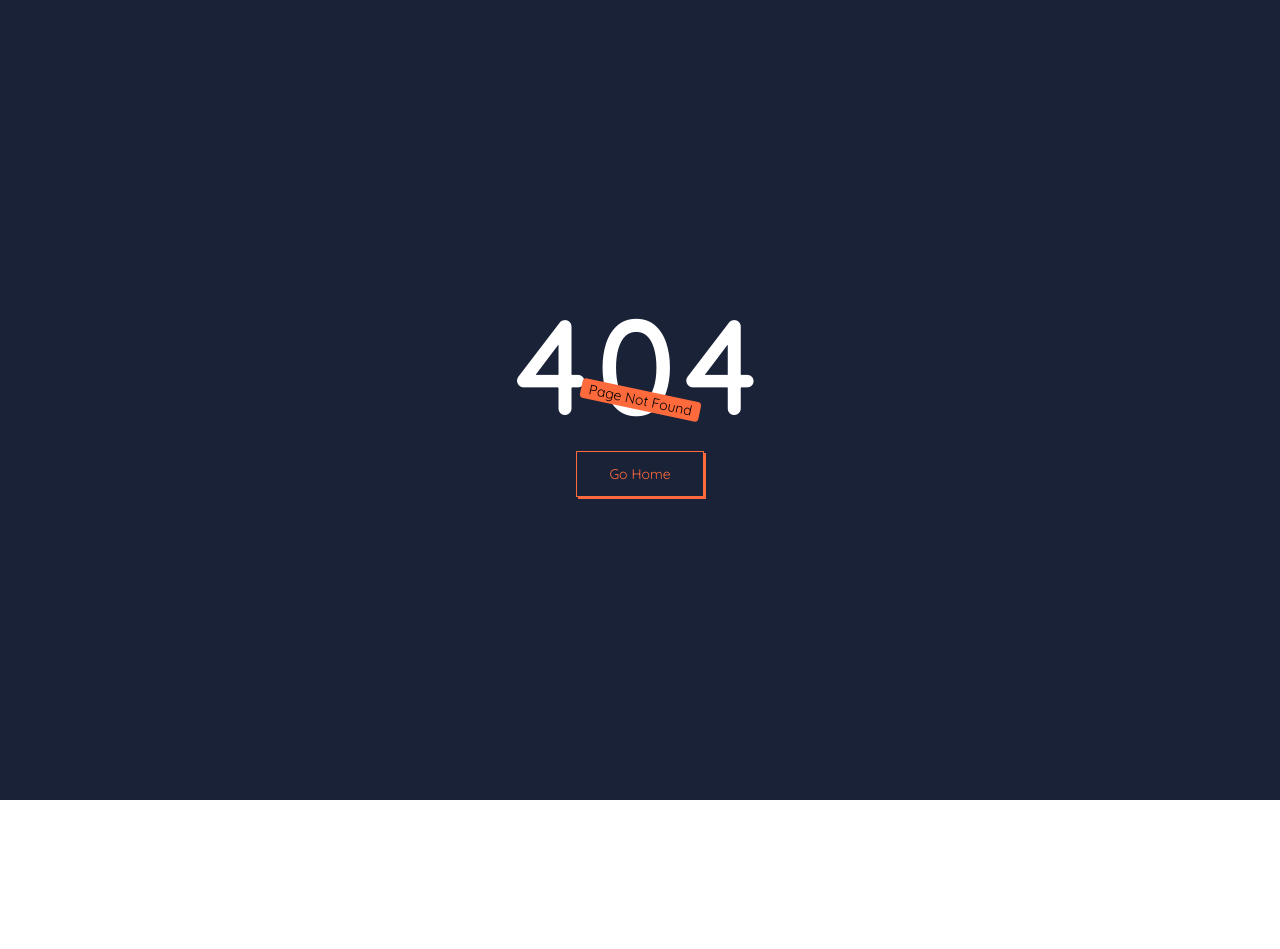
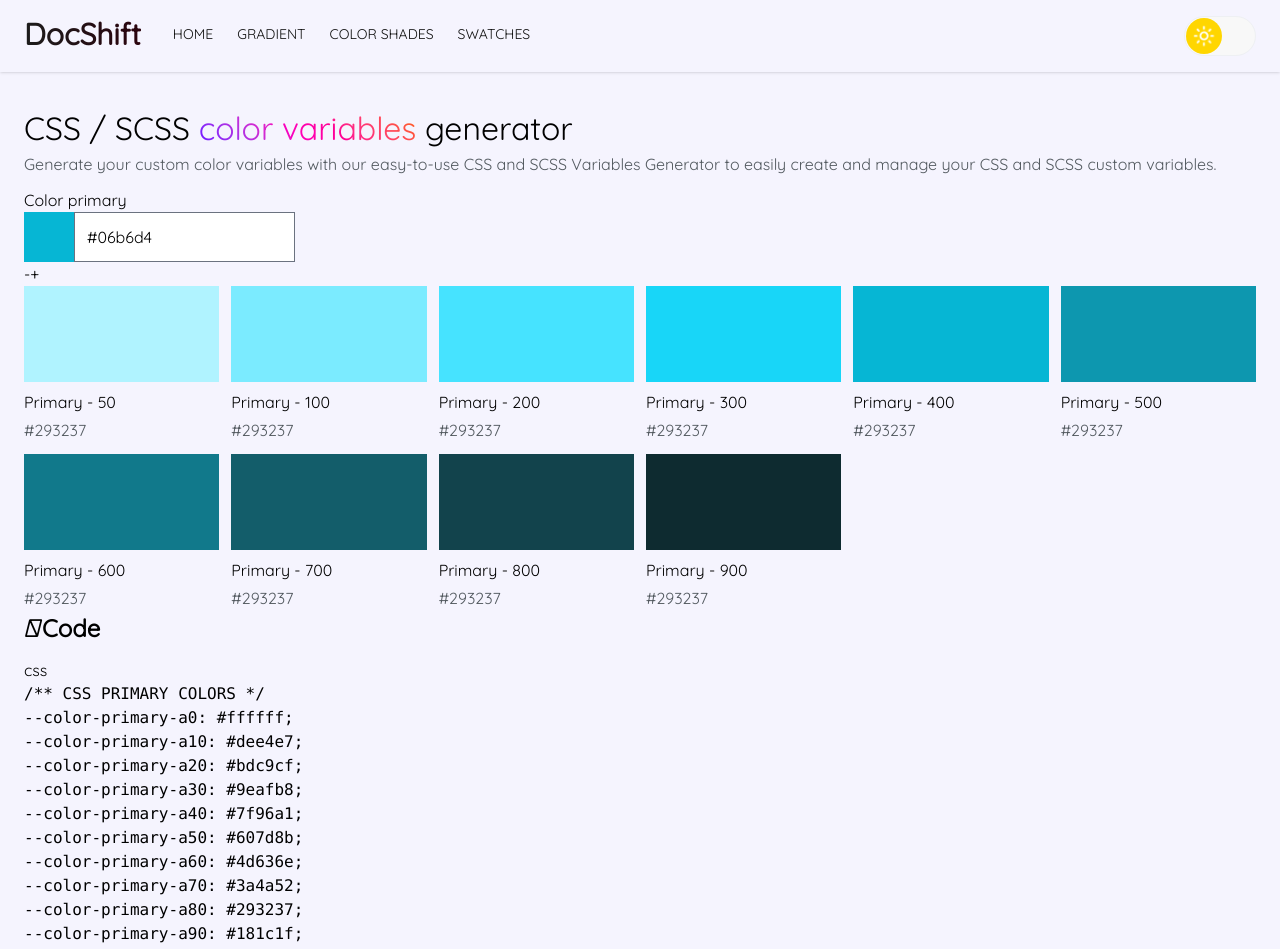
Before and after one commit to bhautikshiyani/DocShift, a React (Vite) app: page /css-generator in a window 1280 px wide. Before the commit this address had no page. Shown: the top 949 px of the page. Before the commit the page ends 800 px from the top, so only its background shows below. Built offline with nearby package versions, Linux system fonts and the light colour scheme; what tailwindcss-color-mix would draw is missing.

Commit message:
created css-generator page

```diff
--- a/package.json
+++ b/package.json
@@ -11,6 +11,7 @@
   },
   "dependencies": {
     "@headlessui/react": "^2.0.4",
+    "@radix-ui/react-popover": "1.0.7",
     "@tailwindcss/aspect-ratio": "^0.4.2",
     "@tailwindcss/forms": "^0.5.7",
     "@tailwindcss/typography": "^0.5.13",
--- a/src/App.jsx
+++ b/src/App.jsx
@@ -13,6 +13,7 @@ import Colours from '@pages/ColorShades/Colours';
 import GenerateColorShadesJson from "@pages/ColorShades/GenerateColorShadesJson";
 import PrivacyPolicy from "@pages/PrivacyPolicy";
 import Home from "./pages/Home";
+import CSSVariables from "./pages/CSSVariables";
 
 const App = () => {
 
@@ -24,6 +25,8 @@ const App = () => {
           <Route path="/"  element={<Home />} />
           <Route path="/gradient" element={<Gradient />} />
           <Route path="color-shades" element={<ColorShades />} />
+          <Route path="css-generator" element={<CSSVariables />} />
+
           <Route path='color-shades/generate' element={<GenerateCustomColorShades />} />
           <Route path='color-shades/generate/json' element={<GenerateColorShadesJson />} />
           <Route path='color-shades/generate/:id' element={<Colours />} />
--- /dev/null
+++ b/src/pages/CSSVariables.jsx
@@ -0,0 +1,158 @@
+import React, { useEffect, useState } from 'react'
+import { HexColorPicker } from 'react-colorful'
+import * as Popover from '@radix-ui/react-popover';
+import { colorShades, arrayToObject } from '@shared/utils';
+const useClipboard = () => {
+    const onCopy = (text) => {
+        if (typeof window !== 'undefined') {
+            navigator.clipboard.writeText(text);
+        }
+    };
+    return { onCopy };
+};
+
+const CSSVariables = () => {
+    const [color, setColor] = useState('#06b6d4');
+    const [amount, setAmount] = useState(10);
+    const [shades, setShades] = useState([]);
+
+
+    const getShades = (color, amount) => {
+        setShades(colorShades(color, amount, 80));
+    };
+
+    const { onCopy } = useClipboard();
+
+
+
+
+    useEffect(() => {
+        getShades(color, amount);
+    }, [color, amount]);
+
+    const [colorCopied, setColorCopied] = useState(false);
+    const copyColor = (color) => () => {
+        onCopy(color);
+        setColorCopied(true);
+        setTimeout(() => {
+            setColorCopied(false);
+        }, 500);
+    };
+    return (
+        <div className=''>
+            <h1 className="text-fs-200">CSS / SCSS <span className="text-gradient orange">color variables</span> generator</h1>
+            <p className="subtitle-1 text-muted mb-3">
+                Generate your custom color variables with our easy-to-use CSS and SCSS
+                Variables Generator to easily create and manage your CSS and SCSS custom variables.
+            </p>
+            <div>
+                <lable>Color primary</lable>
+                <div className='flex bprder'>
+                    <Popover.Root>
+                        <Popover.Trigger asChild>
+                            <button className="w-[50px] h-[50px]" style={{ backgroundColor: color }} aria-label="Update dimensions"> </button>
+                        </Popover.Trigger>
+                        <Popover.Portal>
+                            <Popover.Content className="PopoverContent " sideOffset={5}>
+                                <div className='custom-layout '>
+                                    <HexColorPicker color={color} onChange={setColor} />
+                                </div>
+                                <Popover.Arrow className="PopoverArrow" />
+                            </Popover.Content>
+                        </Popover.Portal>
+                    </Popover.Root>
+                    <input type='text' value={color} onChange={(e) => setColor(e.target.value)} className='' />
+                </div>
+            </div>
+            <div>
+                <div></div>
+                <div>
+                    <button>-</button>
+                    <button>+</button>
+
+                </div>
+            </div>
+            <div className="grid grid-cols-2 md:grid-cols-6 gap-3">
+                {shades.map((color, ind) => (
+                    <div>
+                        <div
+                            key={`${ind}-color-shade`}
+                            className="h-[6rem] flex items-center  justify-center cursor-pointer"
+                            style={{ backgroundColor: color }}
+                            onClick={copyColor(color)}
+                        ></div>
+
+                        <p className="subtitle-1 font-meidum mt-2 mb-1">
+                            Primary - {ind === 0 ? 50 : ind * 100}
+                        </p>
+
+                        <p className="subtitle-2 text-muted mb-0">
+                            #293237
+                        </p>
+                    </div>
+                ))}
+            </div>
+            <h2 className="text-fs-400 font-bold mb-3"><i className="material-icons-outlined text-primary me-1 mb-1"></i>
+                Code
+            </h2>
+            <div>
+                <div className="code-block-content">
+                    <div className="code-lang" >css
+                    </div>
+                    <pre>
+                        <code>
+                            <div className="code-line">
+                                <span className="token comment">/** CSS PRIMARY COLORS */</span>
+                            </div>
+                            <div className="code-line">
+                                <span className="token property">--color-primary-a0: </span>
+                                <span className="token number">#ffffff</span>;</div>
+                            <div className="code-line">
+                                <span className="token property">--color-primary-a10: </span>
+                                <span className="token number">#dee4e7</span>;</div>
+                            <div className="code-line">
+                                <span className="token property">--color-primary-a20: </span>
+                                <span className="token number">#bdc9cf</span>;</div>
+                            <div className="code-line">
+                                <span className="token property">--color-primary-a30: </span>
+                                <span className="token number">#9eafb8</span>
+                                ;
+                            </div>
+                            <div className="code-line">
+                                <span className="token property">--color-primary-a40: </span>
+                                <span className="token number">#7f96a1</span>
+                                ;
+                            </div>
+                            <div className="code-line">
+                                <span className="token property">--color-primary-a50: </span>
+                                <span className="token number">#607d8b</span>;</div>
+                            <div className="code-line">
+                                <span className="token property">--color-primary-a60: </span>
+                                <span className="token number">#4d636e</span>;</div>
+                            <div className="code-line">
+                                <span className="token property">--color-primary-a70: </span>
+                                <span className="token number">#3a4a52</span>;</div>
+                            <div className="code-line">
+                                <span className="token property">--color-primary-a80: </span>
+                                <span className="token number">#293237</span>;</div>
+                            <div className="code-line">
+                                <span className="token property">--color-primary-a90: </span>
+                                <span className="token number">#181c1f</span>;</div>
+                            <div className="code-line"></div>
+                            <div className="code-line">
+                                <span className="token comment">/** EXAMPLES */</span>
+                            </div>
+                            <div className="code-line">
+                                <span className="token property">color: </span>
+                                <span className="token attribute">var(--color-primary-a50)</span>;</div>
+                            <div className="code-line"><span className="token property">background-color: </span>
+                                <span className="token attribute">var(--color-primary-a90)</span>;</div>
+                        </code>
+                    </pre>
+                </div>
+            </div>
+        </div>
+    )
+}
+
+export default CSSVariables
--- a/src/pages/ColorShades/Colours.jsx
+++ b/src/pages/ColorShades/Colours.jsx
@@ -1,6 +1,6 @@
 import React, { useEffect, useState } from "react";
 import ColourShades from "./ColourShades";
-import { Link, useParams } from "react-router-dom";
+import { useParams } from "react-router-dom";
 import Values from "values.js";
 
 const Colours = () => {
--- a/src/pages/ColorShades/GenerateColorShadesJson.jsx
+++ b/src/pages/ColorShades/GenerateColorShadesJson.jsx
@@ -151,7 +151,6 @@ const GenerateColorShadesJson = () => {
                             <CustomScrollbars
                                 autoHide={false}
                                 style={{ height: 70 }}
-
                             >
                                 <div className="flex">
                                     {shades.map((color, ind) => (
--- a/src/pages/Home.jsx
+++ b/src/pages/Home.jsx
@@ -51,7 +51,7 @@ const Home = () => {
                     </div>
                 </div>
             </section>
-            <section className='container mt-4 grid gap-6'>
+            <section className='mt-4 grid gap-6'>
                 <div className='grid sm:grid-cols-2 gap-5 md:grid-cols-3'>
                     <div className='card p-0.5 card-home home-palette card-1-bg relative rounded-[12px] transition duration-300 '>
                         <div className='z-[2] relative flex flex-col items-center gap-3 rounded-[16px] hover:rounded-[12px] hover:shadow-none transition duration-300 bg-[var(--theme-surface-container)] p-4'>
@@ -75,7 +75,7 @@ const Home = () => {
                 <div className=' p-4 rounded-[12px] bg-[var(--theme-surface-body-pane)] dark:bg-[var(--theme-surface-container)] '>
                     <h2 className='font-bold text-black dark:text-white text-[20px]'>Tools</h2>
                     <div className='grid grid-cols-1 md:grid-cols-2 xl:grid-cols-3 gap-4'>
-                        <div className='flex items-start gap-4 rounded-[12px] p-5 bg-[var(--theme-surface-a10)] dark:bg-[var(--theme-surface-container-low)]'>
+                        <div  onClick={() => navigate('/css-generator')} className='flex items-start gap-4 rounded-[12px] p-5 bg-[var(--theme-surface-a10)] dark:bg-[var(--theme-surface-container-low)]'>
                             <div className='w-[45px] rounded text-[24px] flex items-center justify-center h-[45px] text-white bg-[linear-gradient(135deg,#4327f2,#2a11c5)]'>
                                 <HiCode />
                             </div>
--- a/src/shared/animation.js
+++ b/src/shared/animation.js
@@ -1,6 +1,6 @@
 export const SectionAppearAnimation = {
-  initial: { scale: 0 },
-  animate: { scale: [0, 1.05, 1] },
+  initial: { opacity: 0 },
+  animate: { opacity: [0, 1.05, 1] },
   transition: (delay = 0) => ({
     delay,
     times: [0, 0.75, 1],
--- /dev/null
+++ b/src/styles/custom/index.scss
@@ -0,0 +1 @@
+@forward 'popover';
--- /dev/null
+++ b/src/styles/custom/popover.scss
@@ -0,0 +1,66 @@
+.PopoverContent {
+    animation-duration: 400ms;
+    animation-timing-function: cubic-bezier(0.16, 1, 0.3, 1);
+    will-change: transform, opacity;
+  }
+  .PopoverContent:focus {
+    box-shadow: hsl(206 22% 7% / 35%) 0px 10px 38px -10px, hsl(206 22% 7% / 20%) 0px 10px 20px -15px,
+      0 0 0 2px var(--violet-7);
+  }
+  .PopoverContent[data-state='open'][data-side='top'] {
+    animation-name: slideDownAndFade;
+  }
+  .PopoverContent[data-state='open'][data-side='right'] {
+    animation-name: slideLeftAndFade;
+  }
+  .PopoverContent[data-state='open'][data-side='bottom'] {
+    animation-name: slideUpAndFade;
+  }
+  .PopoverContent[data-state='open'][data-side='left'] {
+    animation-name: slideRightAndFade;
+  }
+
+
+  @keyframes slideUpAndFade {
+    from {
+      opacity: 0;
+      transform: translateY(2px);
+    }
+    to {
+      opacity: 1;
+      transform: translateY(0);
+    }
+  }
+
+  @keyframes slideRightAndFade {
+    from {
+      opacity: 0;
+      transform: translateX(-2px);
+    }
+    to {
+      opacity: 1;
+      transform: translateX(0);
+    }
+  }
+
+  @keyframes slideDownAndFade {
+    from {
+      opacity: 0;
+      transform: translateY(-2px);
+    }
+    to {
+      opacity: 1;
+      transform: translateY(0);
+    }
+  }
+
+  @keyframes slideLeftAndFade {
+    from {
+      opacity: 0;
+      transform: translateX(2px);
+    }
+    to {
+      opacity: 1;
+      transform: translateX(0);
+    }
+  }
--- a/src/styles/global.scss
+++ b/src/styles/global.scss
@@ -1,4 +1,6 @@
 @use "abstracts" as *;
+@use "custom" as *;
+
 @tailwind base;
 @tailwind components;
 @tailwind utilities;
@@ -341,3 +343,38 @@ table.table-pricing i:not(.material-icons-outlined) {
     --gradient-angle: 360deg;
   }
 }
+
+.text-muted {
+  color: #52595f !important;
+  color: var(--theme-muted) !important;
+}
+
+/* Custom layout */
+.custom-layout .react-colorful {
+  padding: 10px;
+  border-radius: 12px;
+  background: #33333a;
+  box-shadow: 0 6px 12px #999;
+}
+
+.custom-layout .react-colorful__saturation {
+  margin: 15px 0 0px;
+  border-radius: 5px;
+  border-bottom: none;
+}
+
+.custom-layout .react-colorful__hue {
+  order: -1;
+}
+
+.custom-layout .react-colorful__hue,
+.custom-layout .react-colorful__alpha {
+  height: 14px;
+  border-radius: 5px;
+}
+
+.custom-layout .react-colorful__hue-pointer,
+.custom-layout .react-colorful__alpha-pointer {
+  width: 16px;
+  height: 16px;
+}
```
Also changed, not shown: 1 other file (tests, documents, lock files or other folders).
